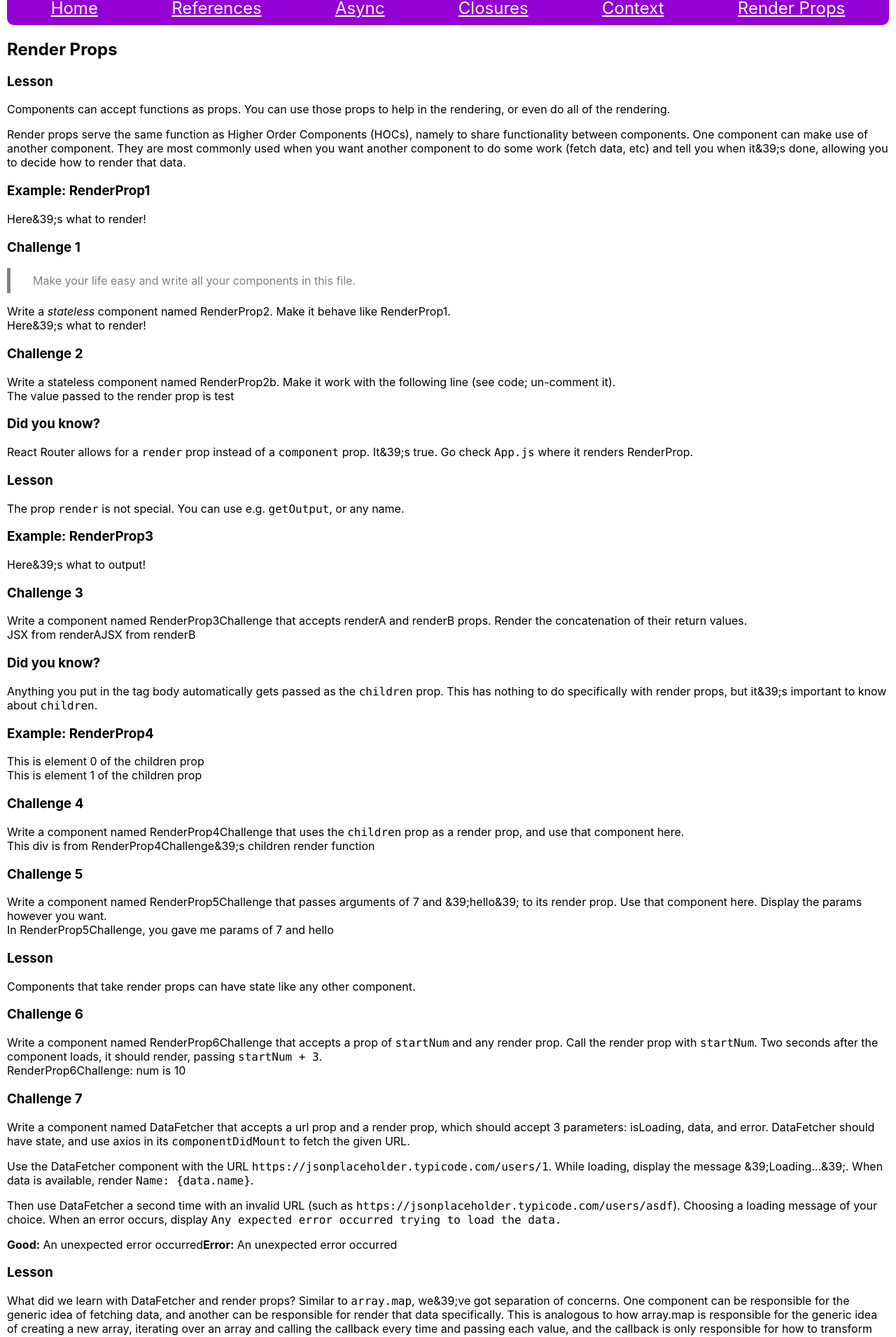
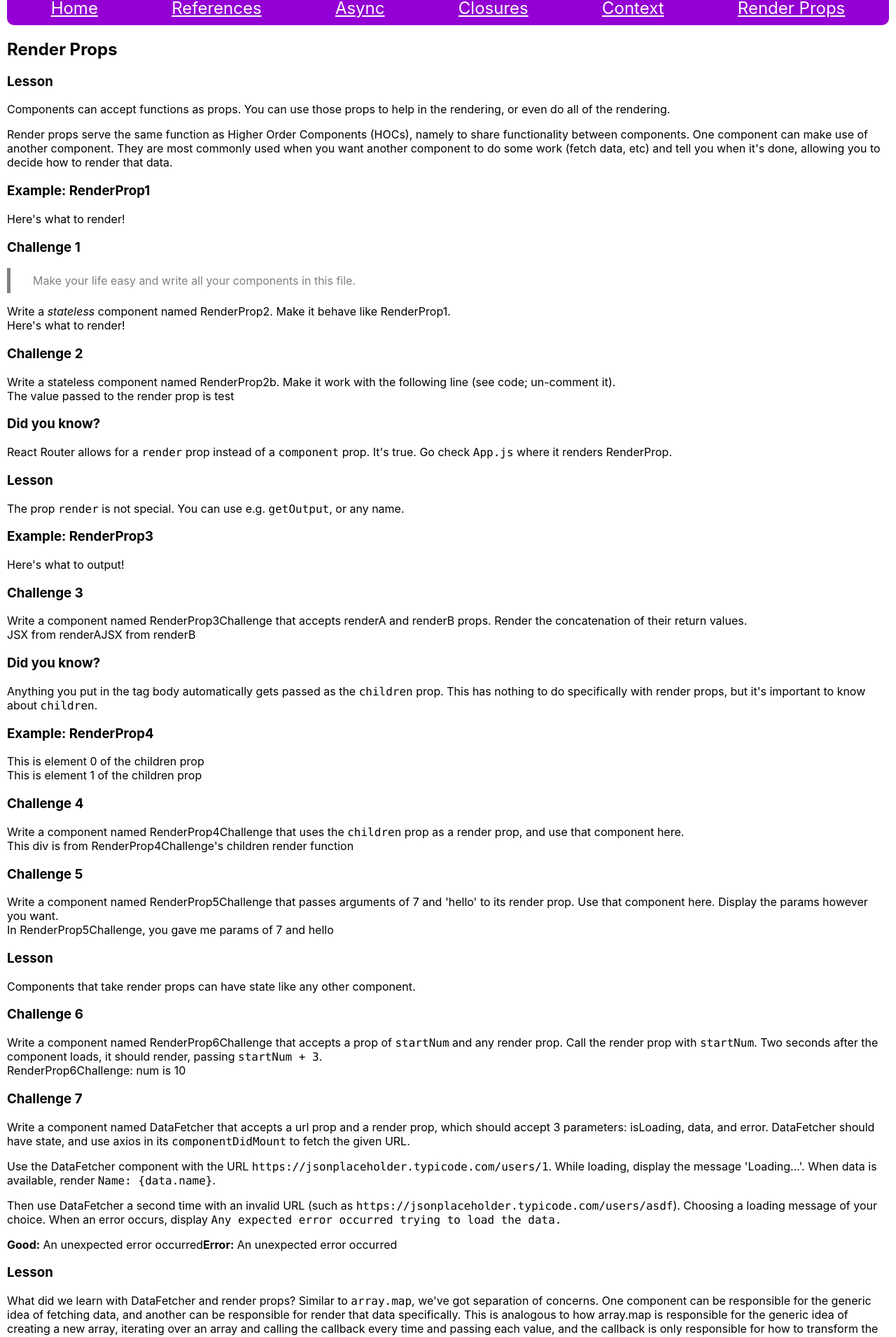
Before and after one commit to tylercollier-intraedge/advanced-javascript, a React (Create React App) app: page /render-props in a window 1280 px wide. Shown: the part 105-2016 px from the top of the page at 70% size. Built offline with nearby package versions, Linux system fonts and the light colour scheme; no server answers.

Commit message:
Change 39 to #39

```diff
--- a/src/RenderProps.js
+++ b/src/RenderProps.js
@@ -11,16 +11,16 @@ export class RenderProps extends Component {
         <div>
           <p>Components can accept functions as props. You can use those props to help in the rendering, or even do all of the rendering.
           </p>
-          <p>Render props serve the same function as Higher Order Components (HOCs), namely to share functionality between components. One component can make use of another component. They are most commonly used when you want another component to do some work (fetch data, etc) and tell you when it&39;s done, allowing you to decide how to render that data.</p>
+          <p>Render props serve the same function as Higher Order Components (HOCs), namely to share functionality between components. One component can make use of another component. They are most commonly used when you want another component to do some work (fetch data, etc) and tell you when it&#39;s done, allowing you to decide how to render that data.</p>
         </div>
 
         <h3>Example: RenderProp1</h3>
-        <RenderProp1 render={() => <div>Here&39;s what to render!</div>} />
+        <RenderProp1 render={() => <div>Here&#39;s what to render!</div>} />
 
         <h3>Challenge 1</h3>
         <div className="note">Make your life easy and write all your components in this file.</div>
         <div>Write a <em>stateless</em> component named RenderProp2. Make it behave like RenderProp1.</div>
-        <RenderProp2 render={() => <div>Here&39;s what to render!</div>} />
+        <RenderProp2 render={() => <div>Here&#39;s what to render!</div>} />
 
         <h3>Challenge 2</h3>
         <div>Write a stateless component named RenderProp2b. Make it work with the following line (see code; un-comment it).</div>
@@ -29,13 +29,13 @@ export class RenderProps extends Component {
         }} />
 
         <h3>Did you know?</h3>
-        <div>React Router allows for a <code>render</code> prop instead of a <code>component</code> prop. It&39;s true. Go check <code>App.js</code> where it renders RenderProp.</div>
+        <div>React Router allows for a <code>render</code> prop instead of a <code>component</code> prop. It&#39;s true. Go check <code>App.js</code> where it renders RenderProp.</div>
 
         <h3>Lesson</h3>
         <div>The prop <code>render</code> is not special. You can use e.g. <code>getOutput</code>, or any name.</div>
 
         <h3>Example: RenderProp3</h3>
-        <RenderProp3 getOutput={() => <div>Here&39;s what to output!</div>} />
+        <RenderProp3 getOutput={() => <div>Here&#39;s what to output!</div>} />
 
         <h3>Challenge 3</h3>
         <div>Write a component named RenderProp3Challenge that accepts renderA and renderB props. Render the concatenation of their return values.</div>
@@ -45,7 +45,7 @@ export class RenderProps extends Component {
         />
 
         <h3>Did you know?</h3>
-        <div>Anything you put in the tag body automatically gets passed as the <code>children</code> prop. This has nothing to do specifically with render props, but it&39;s important to know about <code>children</code>.</div>
+        <div>Anything you put in the tag body automatically gets passed as the <code>children</code> prop. This has nothing to do specifically with render props, but it&#39;s important to know about <code>children</code>.</div>
         <h3>Example: RenderProp4</h3>
         <RenderProp4>
           <div>This is element 0 of the children prop</div>
@@ -56,12 +56,12 @@ export class RenderProps extends Component {
         <div>Write a component named RenderProp4Challenge that uses the <code>children</code> prop as a render prop, and use that component here.</div>
         <RenderProp4Challenge>
           {() => {
-            return <div>This div is from RenderProp4Challenge&39;s children render function</div>
+            return <div>This div is from RenderProp4Challenge&#39;s children render function</div>
           }}
         </RenderProp4Challenge>
 
         <h3>Challenge 5</h3>
-        <div>Write a component named RenderProp5Challenge that passes arguments of 7 and &39;hello&39; to its render prop. Use that component here. Display the params however you want.</div>
+        <div>Write a component named RenderProp5Challenge that passes arguments of 7 and &#39;hello&#39; to its render prop. Use that component here. Display the params however you want.</div>
         <RenderProp5Challenge render={(param1, param2) => <div>
           In RenderProp5Challenge, you gave me params of {param1} and {param2}
         </div>} />
@@ -78,7 +78,7 @@ export class RenderProps extends Component {
         <h3>Challenge 7</h3>
         <div>
           <p>Write a component named DataFetcher that accepts a url prop and a render prop, which should accept 3 parameters: isLoading, data, and error. DataFetcher should have state, and use axios in its <code>componentDidMount</code> to fetch the given URL.</p>
-          <p>Use the DataFetcher component with the URL <code>https://jsonplaceholder.typicode.com/users/1</code>. While loading, display the message &39;Loading...&39;. When data is available, render <code>Name: {'{'}data.name{'}'}</code>.</p>
+          <p>Use the DataFetcher component with the URL <code>https://jsonplaceholder.typicode.com/users/1</code>. While loading, display the message &#39;Loading...&#39;. When data is available, render <code>Name: {'{'}data.name{'}'}</code>.</p>
           <p>Then use DataFetcher a second time with an invalid URL (such as <code>https://jsonplaceholder.typicode.com/users/asdf</code>). Choosing a loading message of your choice. When an error occurs, display <code>Any expected error occurred trying to load the data.</code></p>
           <strong>Good:</strong> <DataFetcher
             url="https://jsonplaceholder.typicode.com/users/1"
@@ -91,7 +91,7 @@ export class RenderProps extends Component {
         </div>
 
         <h3>Lesson</h3>
-        <div>What did we learn with DataFetcher and render props? Similar to <code>array.map</code>, we&39;ve got separation of concerns. One component can be responsible for the generic idea of fetching data, and another can be responsible for render that data specifically. This is analogous to how array.map is responsible for the generic idea of creating a new array, iterating over an array and calling the callback every time and passing each value, and the callback is only responsible for how to transform the element.</div>
+        <div>What did we learn with DataFetcher and render props? Similar to <code>array.map</code>, we&#39;ve got separation of concerns. One component can be responsible for the generic idea of fetching data, and another can be responsible for render that data specifically. This is analogous to how array.map is responsible for the generic idea of creating a new array, iterating over an array and calling the callback every time and passing each value, and the callback is only responsible for how to transform the element.</div>
       </div>
     )
   }
```
